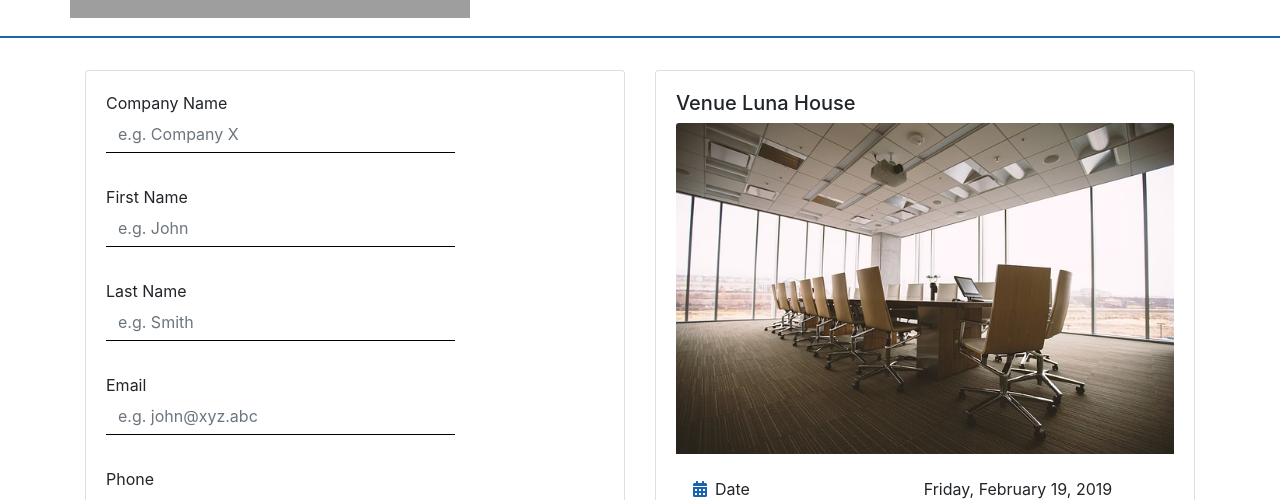
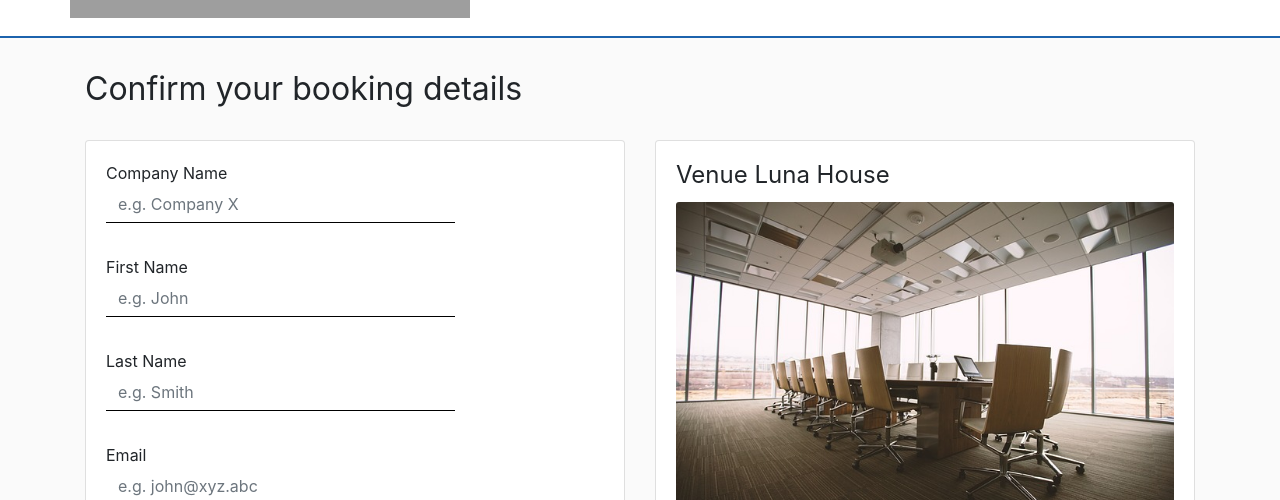
Before and after one commit to Sallykyki/meeting-package, a React (Create React App) app: page / in a window 1280 px wide. Shown: the part 300-800 px from the top of the page. Built offline with nearby package versions, Linux system fonts and the light colour scheme; grey boxes are pictures that could not be loaded.

Commit message:
modify body styles, reorder column

```diff
--- a/src/components/Body/Body.jsx
+++ b/src/components/Body/Body.jsx
@@ -1,17 +1,20 @@
 import React, {Component} from "react";
 import Form from "./Form";
 import Booking from "./Booking";
-
+import "./Body.scss";
 class Body extends Component {
   render() {
     return (
-      <div className="container">
-        <div className="row">
-          <div className="col-sm-6">
-            <Form />
-          </div>
-          <div className="col-sm-6">
-            <Booking />
+      <div className="body">
+        <div className="container">
+          <h1 className="page-title">Confirm your booking details</h1>
+          <div className="row">
+            <div className="col-sm-6 order-sm-2">
+              <Booking />
+            </div>
+            <div className="col-sm-6 order-sm-1">
+              <Form />
+            </div>
           </div>
         </div>
       </div>
--- /dev/null
+++ b/src/components/Body/Body.scss
@@ -0,0 +1,10 @@
+.body {
+  padding: 2rem;
+  background-color: #fafafa;
+}
+
+.page-title {
+  font-size: 2rem;
+  font-weight: 400;
+  margin-bottom: 2rem;
+}
--- a/src/components/Body/Booking/Booking.jsx
+++ b/src/components/Body/Booking/Booking.jsx
@@ -9,7 +9,7 @@ class Booking extends Component {
     return (
       <div className="card">
         <div className="card-body">
-          <h5 className="card-tile">Venue Luna House</h5>
+          <h4 className="card-title">Venue Luna House</h4>
           <div className="img-wrapper">
             <img className="card-img-top venue-img" src={VenueImg} alt="venue img" />
           </div>
--- a/src/components/Body/Booking/Booking.scss
+++ b/src/components/Body/Booking/Booking.scss
@@ -16,3 +16,7 @@
   -webkit-transform: scale(1.5);
   -ms-transform: scale(1.5);
 }
+
+.card-title {
+  font-weight: 400;
+}
--- a/src/components/Navbar/Navbar.scss
+++ b/src/components/Navbar/Navbar.scss
@@ -2,7 +2,6 @@
 
 .navbar {
   border-bottom: 2px solid $brand-color;
-  margin-bottom: 2rem;
 }
 
 .nav-item {
```
